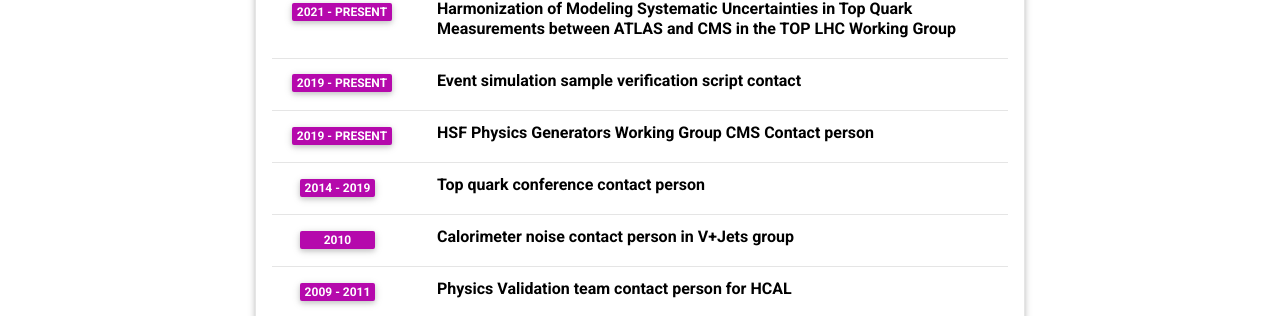
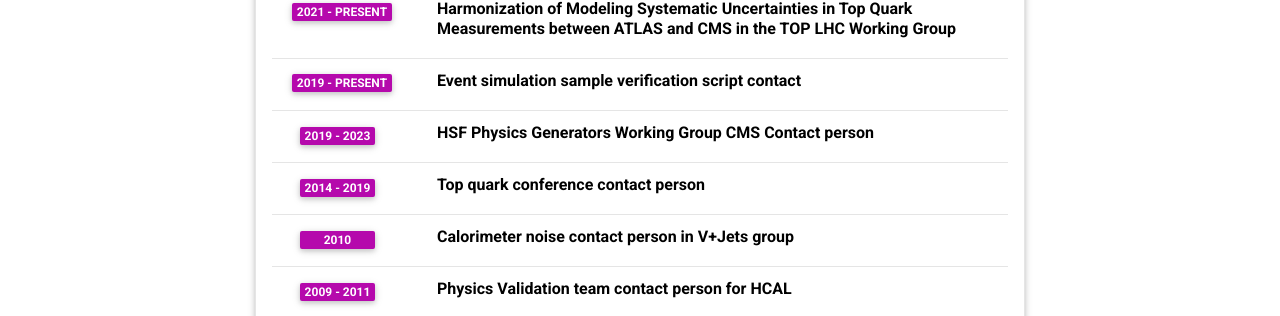
Before and after one commit to efeyazgan/efeyazgan.github.io, a Jekyll site: the page built from _pages/cv.md, in a window 1280 px wide and 900 px high, scrolled down 2069 px. Shown: the part 131-447 px from the top of the window. Built offline with Jekyll 4.4.1, drawn with Linux system fonts in a browser that asks for light colours; comment, search, counter and statistics services are not loaded; a style sheet for code colours, icons or effects is not loaded.

Commit message:
Update cv.yml

```diff
--- a/_data/cv.yml
+++ b/_data/cv.yml
@@ -94,7 +94,7 @@
       year: 2019 - present
 
     - title: HSF Physics Generators Working Group CMS Contact person
-      year: 2019 - present
+      year: 2019 - 2023
 
     - title: Top quark conference contact person
       year: 2014 - 2019
```
